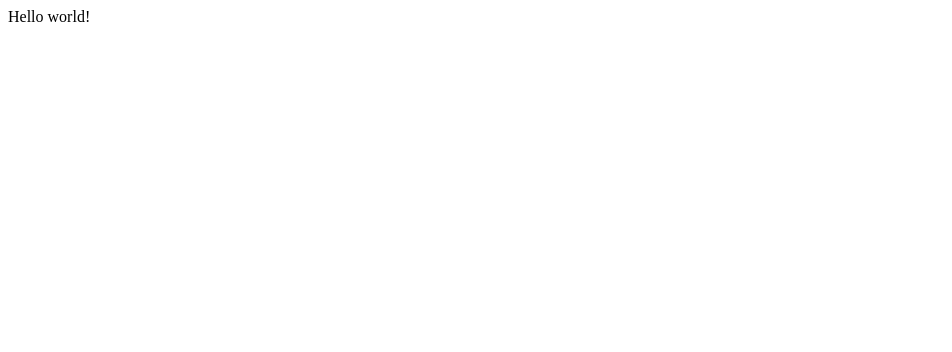
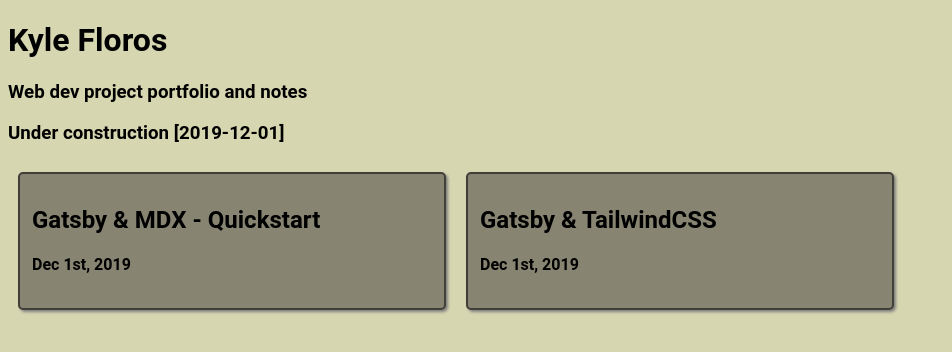
Before and after one commit to kylefloros/portfolio, a Gatsby site: page / in a window 1280 px wide. Shown: the whole page, without its empty margins (0-952 px from the left). Built offline with nearby package versions, Linux system fonts and the light colour scheme; Gatsby itself is replaced by a stand-in of ours.

Commit message:
Initial set up and first couple incomplete posts.  Tailwind installed but not active.

```diff
--- a/gatsby-config.js
+++ b/gatsby-config.js
@@ -1,9 +1,13 @@
-/**
- * Configure your Gatsby site with this file.
- *
- * See: https://www.gatsbyjs.org/docs/gatsby-config/
- */
-
 module.exports = {
-  /* Your site config here */
+  plugins: [
+    {
+      resolve: `gatsby-source-filesystem`,
+      options: {
+        name: `posts`,
+        path: `src/posts`,
+      },
+    },
+    `gatsby-plugin-mdx`,
+    `gatsby-plugin-postcss`,
+  ],
 }
--- /dev/null
+++ b/postcss.config.js
@@ -0,0 +1,3 @@
+module.exports = () => ({
+  plugins: [require("tailwindcss")],
+})
--- /dev/null
+++ b/src/components/Layout.js
@@ -0,0 +1,5 @@
+import React from "react"
+import layoutStyles from "../css/Layout.module.css"
+export default ({ children }) => {
+  return <main className={layoutStyles.bg}>{children}</main>
+}
--- /dev/null
+++ b/src/components/PostCard.js
@@ -0,0 +1,13 @@
+import React from "react"
+import { Link } from "gatsby"
+import postCardStyles from "../css/PostCard.module.css"
+
+export default function PostCard({ post }) {
+  const { title, date, slug } = post.frontmatter
+  return (
+    <Link className={postCardStyles.card} to={slug}>
+      <h2>{title}</h2>
+      <h4>{date}</h4>
+    </Link>
+  )
+}
--- /dev/null
+++ b/src/components/PostList.js
@@ -0,0 +1,12 @@
+import React from "react"
+import PostCard from "./PostCard"
+import postListStyles from "../css/PostList.module.css"
+export default function PostList({ posts }) {
+  return (
+    <div className={postListStyles.wrapper}>
+      {posts.map(({ node }, index) => {
+        return <PostCard key={index} post={node}></PostCard>
+      })}
+    </div>
+  )
+}
--- /dev/null
+++ b/src/css/Layout.module.css
@@ -0,0 +1,2 @@
+.bg {
+}
--- /dev/null
+++ b/src/css/PostCard.module.css
@@ -0,0 +1,14 @@
+.card {
+  border: solid 2px #3f3f37;
+  background: #878472;
+  border-radius: 5px;
+  box-shadow: 2px 2px 3px gray;
+  padding: 12px;
+  color: black;
+  width: 400px;
+  margin: 10px;
+}
+
+a {
+  text-decoration: none;
+}
--- /dev/null
+++ b/src/css/PostList.module.css
@@ -0,0 +1,4 @@
+.wrapper {
+  display: flex;
+  flex-wrap: wrap;
+}
--- /dev/null
+++ b/src/css/global.css
@@ -0,0 +1,4 @@
+body {
+  background: #d6d6b1;
+  font-family: "Roboto", sans-serif;
+}
--- a/src/pages/index.js
+++ b/src/pages/index.js
@@ -1,3 +1,36 @@
 import React from "react"
+import Layout from "../components/Layout"
+import PostList from "../components/PostList"
+import { graphql, useStaticQuery } from "gatsby"
 
-export default () => <div>Hello world!</div>
+import "../css/global.css"
+
+export default () => {
+  const response = useStaticQuery(getPosts)
+  const posts = response.allMdx.edges
+  return (
+    <Layout>
+      <h1>Kyle Floros</h1>
+      <h3>Web dev project portfolio and notes</h3>
+      <h3>Under construction [2019-12-01]</h3>
+      <PostList posts={posts}></PostList>
+    </Layout>
+  )
+}
+
+const getPosts = graphql`
+  {
+    allMdx(sort: { fields: frontmatter___date, order: DESC }) {
+      totalCount
+      edges {
+        node {
+          frontmatter {
+            title
+            slug
+            date(formatString: "MMM Do, YYYY")
+          }
+        }
+      }
+    }
+  }
+`
--- /dev/null
+++ b/src/posts/gatsby-mdx-quickstart.mdx
@@ -0,0 +1,15 @@
+---
+title: Gatsby & MDX - Quickstart
+slug: gatsby-mdx-quickstart
+date: 2019-12-01
+---
+
+---
+
+# Quick Start Steps
+
+1. Under construction...
+
+### Notes
+
+Learned most of this from Section 4 of this Udemy Course: [Gatsby Tutorial and Projects Course by John Smilga](https://www.udemy.com/course/gatsby-tutorial-and-projects-course/)
--- /dev/null
+++ b/src/posts/gatsby-tailwind.mdx
@@ -0,0 +1,17 @@
+---
+title: Gatsby & TailwindCSS
+slug: gatsby-tailwind
+date: 2019-12-01
+---
+
+---
+
+# Move to new post - Getting tailwind installed [TODO]
+
+1. Used the Option #1: PostCSS route [here](https://www.gatsbyjs.org/docs/tailwind-css/)
+2. Just add a global css file with the @tailwind directives to layout comp [ref](https://dev.to/jakedohm_34/using-tailwind-with-gatsby-js-10fj)
+
+### Notes
+
+1. See [here](https://github.com/taylorbryant/gatsby-starter-tailwind) for combining with PurgeCSS to remove unnecessary Tailwin classes from bundle
+2. See [here](https://github.com/LekoArts/gatsby-starter-portfolio-cara) for Tailwind + StyledComponents
--- /dev/null
+++ b/src/templates/post-template.js
@@ -0,0 +1,37 @@
+import React from "react"
+import { MDXRenderer } from "gatsby-plugin-mdx"
+import { Link, graphql } from "gatsby"
+import Layout from "../components/layout"
+
+export default function postTemplate({ data }) {
+  const { title, date } = data.mdx.frontmatter
+  const { body } = data.mdx
+
+  return (
+    <Layout>
+      <section>
+        <Link to="/">Back to all posts</Link>
+        <div>
+          <h1>{title}</h1>
+          <h4>{date}</h4>
+        </div>
+        <div>
+          <MDXRenderer>{body}</MDXRenderer>
+        </div>
+      </section>
+    </Layout>
+  )
+}
+
+export const query = graphql`
+  query getPost($slug: String!) {
+    mdx(frontmatter: { slug: { eq: $slug } }) {
+      frontmatter {
+        title
+        slug
+        date(formatString: "MMMM Do, YYYY")
+      }
+      body
+    }
+  }
+`
```
Also changed, not shown: gatsby-node.js (added, +28 -0 lines), package.json (+7 -1 lines), src/pages/404.js (added, +13 -0 lines), tailwind.config.js (added, +7 -0 lines), 1 other file.
